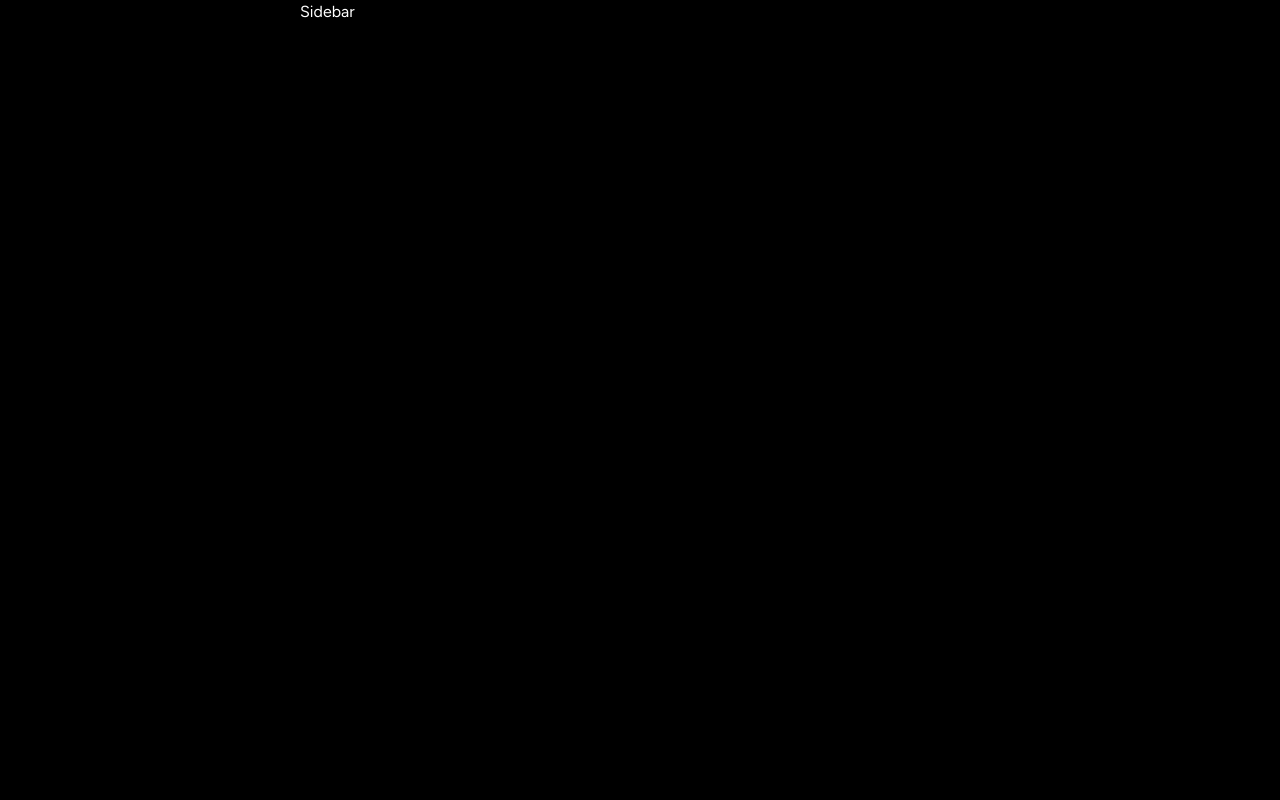
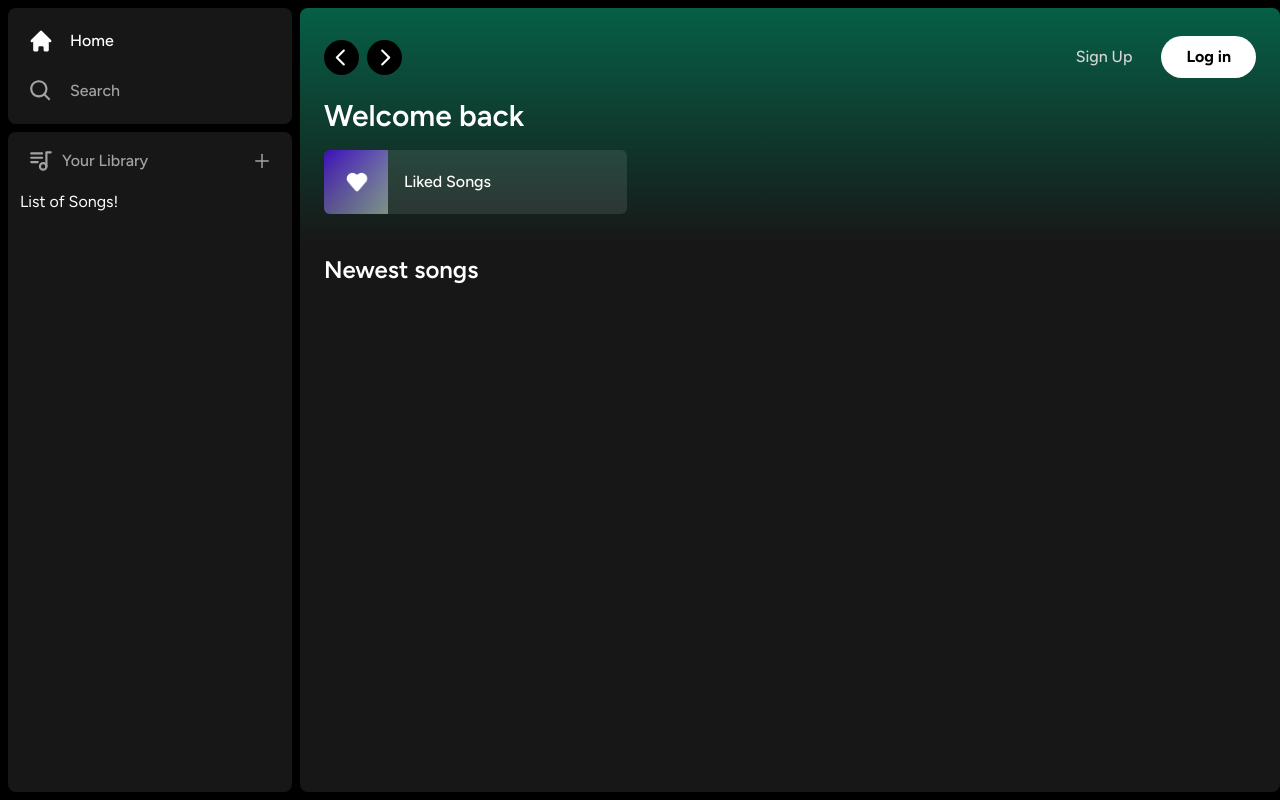
Before and after one commit to dontrellthedeveloper/instro-nextjs-sql, a Next.js app: page / in a window 1280 px wide. Built offline with nearby package versions, Linux system fonts and the light colour scheme.

Commit message:
finished making adjustments to layout setup

```diff
--- a/app/(site)/page.tsx
+++ b/app/(site)/page.tsx
@@ -1,7 +1,56 @@
+import Header from '@/components/Header'
+import ListItem from '@/components/ListItem'
 import Image from 'next/image'
 
 export default function Home() {
   return (
-      <div  className='text-green-500'>Main Content</div>
+    <div
+      className="
+        bg-neutral-900
+        rounded-lg
+        h-full
+        w-full
+        overflow-hidden
+        overflow-y-auto
+      "
+    >
+       <Header>
+        <div className="mb-2">
+          <h1
+            className="
+            text-white
+              text-3xl
+              font-semibold
+            ">
+              Welcome back
+          </h1>
+          <div
+            className="
+              grid
+              grid-cols-1
+              sm:grid-cols-2
+              xl:grid-cols-3
+              2xl:grid-cols-4
+              gap-3
+              mt-4
+            "
+          >
+            <ListItem
+              name="Liked Songs"
+              image="/images/liked.png"
+              href="liked"
+            />
+          </div>
+        </div>
+      </Header>
+      <div className="mt-2 mb-7 px-6">
+        <div className="flex justify-between items-center">
+          <h1 className="text-white text-2xl font-semibold">
+            Newest songs
+          </h1>
+        </div>
+        {/* <PageContent songs={songs} /> */}
+      </div>
+      </div>
   )
 }
--- a/components/Box.tsx
+++ b/components/Box.tsx
@@ -1,4 +1,4 @@
-import React from 'react';
+import { twMerge } from "tailwind-merge";
 
 interface BoxProps {
     children: React.ReactNode;
@@ -10,7 +10,15 @@
     className
    }) => {
     return (
-        <div>
+        <div className={twMerge(
+            `
+            bg-neutral-900
+            rounded-lg
+            h-fit
+            w-full
+            `,
+            className
+          )}>
             {children}
         </div>
     );
--- /dev/null
+++ b/components/Button.tsx
@@ -0,0 +1,47 @@
+import React, { forwardRef } from 'react';
+import { twMerge } from 'tailwind-merge';
+
+export interface ButtonProps
+  extends React.ButtonHTMLAttributes<HTMLButtonElement> {}
+
+  const Button = forwardRef<HTMLButtonElement, ButtonProps>(({
+    className,
+    children,
+    disabled,
+    type = 'button',
+    ...props
+  }, ref) => {
+    return (
+      <button
+        type={type}
+        className={twMerge(
+          `
+          w-full
+          rounded-full
+          bg-green-500
+          border
+          border-transparent
+          px-3
+          py-3
+          disabled:cursor-not-allowed
+          disabled:opacity-50
+          text-black
+          font-bold
+          hover:opacity-75
+          transition
+        `,
+          disabled && 'opacity-75 cursor-not-allowed',
+          className
+        )}
+        disabled={disabled}
+        ref={ref}
+        {...props}
+      >
+        {children}
+      </button>
+    );
+  });
+
+  Button.displayName = "Button";
+
+  export default Button;
--- /dev/null
+++ b/components/Header.tsx
@@ -0,0 +1,132 @@
+"use client";
+
+import { useRouter } from "next/navigation";
+import { twMerge } from "tailwind-merge";
+import { RxCaretLeft, RxCaretRight } from "react-icons/rx";
+import { HiHome } from "react-icons/hi";
+import { BiSearch } from "react-icons/bi";
+import Button from "./Button";
+
+interface HeaderProps {
+  children: React.ReactNode;
+  className?: string;
+}
+
+const Header: React.FC<HeaderProps> = ({ children, className }) => {
+  const router = useRouter();
+
+  const handleLogout = async () => {
+    // const { error } = await supabaseClient.auth.signOut();
+    // player.reset();
+    // router.refresh();
+    // if (error) {
+    //   toast.error(error.message);
+    // }
+  };
+
+  return (
+    <div
+      className={twMerge(
+        `
+          h-fit
+          bg-gradient-to-b
+          from-emerald-800
+          p-6
+          `,
+        className
+      )}
+    >
+      <div className="w-full mb-4 flex items-center justify-between">
+        <div className="hidden md:flex gap-x-2 items-center">
+          <button
+            onClick={() => router.forward()}
+            className="
+              rounded-full
+              bg-black
+              flex
+              items-center
+              justify-center
+              cursor-pointer
+              hover:opacity-75
+              transition
+            "
+          >
+            <RxCaretLeft className="text-white" size={35} />
+          </button>
+          <button
+            onClick={() => router.forward()}
+            className="
+              rounded-full
+              bg-black
+              flex
+              items-center
+              justify-center
+              cursor-pointer
+              hover:opacity-75
+              transition
+            "
+          >
+            <RxCaretRight className="text-white" size={35} />
+          </button>
+        </div>
+        <div className="flex md:hidden gap-x-2 items-center">
+          <button
+            onClick={() => router.push("/")}
+            className="
+              rounded-full
+              p-2
+              bg-white
+              flex
+              items-center
+              justify-center
+              cursor-pointer
+              hover:opacity-75
+              transition
+            "
+          >
+            <HiHome className="text-black" size={20} />
+          </button>
+          <button
+            onClick={() => router.push("/search")}
+            className="
+              rounded-full
+              p-2
+              bg-white
+              flex
+              items-center
+              justify-center
+              cursor-pointer
+              hover:opacity-75
+              transition
+            "
+          >
+            <BiSearch className="text-black" size={20} />
+          </button>
+        </div>
+        <div className="flex justify-between items-center gap-x-4">
+          <>
+            <div>
+              <Button
+                className="
+                    bg-transparent
+                    text-neutral-300
+                    font-medium
+                  "
+              >
+                Sign Up
+              </Button>
+            </div>
+            <div>
+              <Button onClick={() => {}} className="bg-white px-6 py-2">
+                Log in
+              </Button>
+            </div>
+          </>
+        </div>
+      </div>
+      {children}
+    </div>
+  );
+};
+
+export default Header;
--- /dev/null
+++ b/components/Library.tsx
@@ -0,0 +1,36 @@
+"use client";
+
+import { TbPlaylist } from "react-icons/tb";
+import { AiOutlinePlus } from "react-icons/ai";
+
+const Library = () => {
+  const onClick = () => {};
+
+  return (
+    <div className="flex flex-col">
+      <div className="flex items-center justify-between px-5 pt-4">
+        <div className="inline-flex items-center gap-x-2">
+          <TbPlaylist className="text-neutral-400" size={26} />
+          <p className="text-neutral-400 font-medium text-md">
+            Your Library
+          </p>
+        </div>
+        <AiOutlinePlus
+          onClick={onClick}
+          size={20}
+          className="
+            text-neutral-400
+            cursor-pointer
+            hover:text-white
+            transition
+          "
+        />
+      </div>
+      <div className="flex flex-col gap-y-2 mt-4 px-3">
+        List of Songs!
+      </div>
+    </div>
+  );
+};
+
+export default Library;
--- /dev/null
+++ b/components/ListItem.tsx
@@ -0,0 +1,61 @@
+"use client";
+
+import Image from "next/image";
+import { useRouter } from "next/navigation";
+import { FaPlay } from "react-icons/fa";
+
+interface ListItemProps {
+  image: string;
+  name: string;
+  href: string;
+}
+
+const ListItem: React.FC<ListItemProps> = ({ image, name, href }) => {
+    const router = useRouter();
+
+  return (
+    <button
+      className="
+          relative
+          group
+          flex
+          items-center
+          rounded-md
+          overflow-hidden
+          gap-x-4
+          bg-neutral-100/10
+          cursor-pointer
+          hover:bg-neutral-100/20
+          transition
+          pr-4
+        "
+    >
+      <div className="relative min-h-[64px] min-w-[64px]">
+        <Image className="object-cover" src={image} fill alt="Image" />
+
+      </div>
+      <p className="font-medium truncate py-5">{name}</p>
+      <div
+        className="
+          absolute
+          transition
+          opacity-0
+          rounded-full
+          flex
+          items-center
+          justify-center
+          bg-green-500
+          p-4
+          drop-shadow-md
+          right-5
+          group-hover:opacity-100
+          hover:scale-110
+        "
+      >
+        <FaPlay className="text-black" />
+      </div>
+    </button>
+  );
+};
+
+export default ListItem;
--- a/components/Sidebar.tsx
+++ b/components/Sidebar.tsx
@@ -5,6 +5,9 @@
 
 import { HiHome } from "react-icons/hi";
 import { BiSearch } from "react-icons/bi";
+import Box from "./Box";
+import SidebarItem from "./SidebarItem";
+import Library from "./Library";
 
 interface SidebarProps {
   children: React.ReactNode;
@@ -48,9 +51,22 @@
           p-2
         "
       >
-
+        <Box>
+          <div className="flex flex-col gap-y-4 px-5 py-4">
+            {routes.map((item) => (
+              <SidebarItem key={item.label} {...item} />
+            ))}
+          </div>
+        </Box>
+        <Box className="overflow-y-auto h-full">
+        <Library
+        // songs={songs}
+         />
+        </Box>
       </div>
-      Sidebar
+      <main className="h-full flex-1 overflow-y-auto py-2">
+        {children}
+      </main>
     </div>
   );
 };
--- /dev/null
+++ b/components/SidebarItem.tsx
@@ -0,0 +1,45 @@
+import Link from "next/link";
+import React from "react";
+import { twMerge } from "tailwind-merge";
+
+interface SidebarItemProps {
+  icon: IconType;
+  label: string;
+  active?: boolean;
+  href: string;
+}
+
+const SidebarItem: React.FC<SidebarItemProps> = ({
+  icon: Icon,
+  label,
+  active,
+  href,
+}) => {
+  return (
+    <Link
+      href={href}
+      className={twMerge(
+        `
+        flex
+        flex-row
+        h-auto
+        items-center
+        w-full
+        gap-x-4
+        text-md
+        font-medium
+        cursor-pointer
+        hover:text-white
+        transition
+        text-neutral-400
+        py-1`,
+        active && "text-white"
+      )}
+    >
+      <Icon size={26} />
+      <p className="truncate w-100">{label}</p>
+    </Link>
+  );
+};
+
+export default SidebarItem;
```
Also changed, not shown: public/images/liked.png (added).
